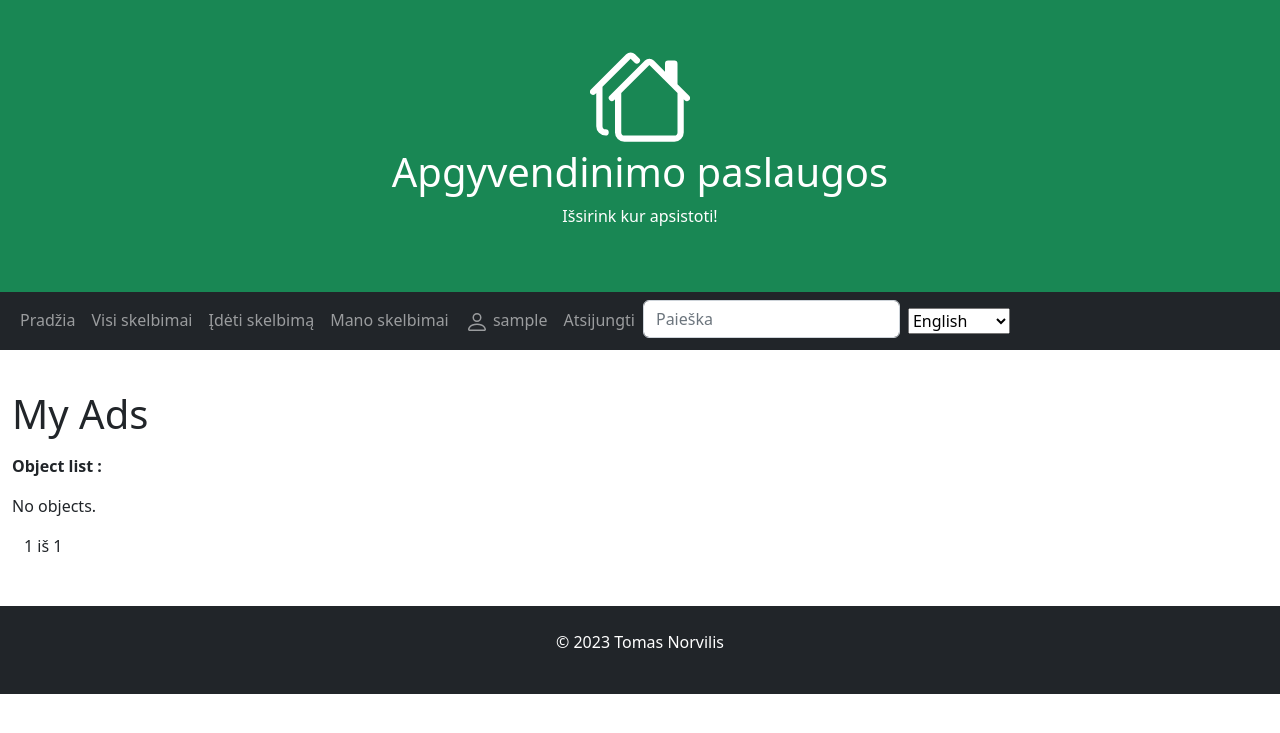
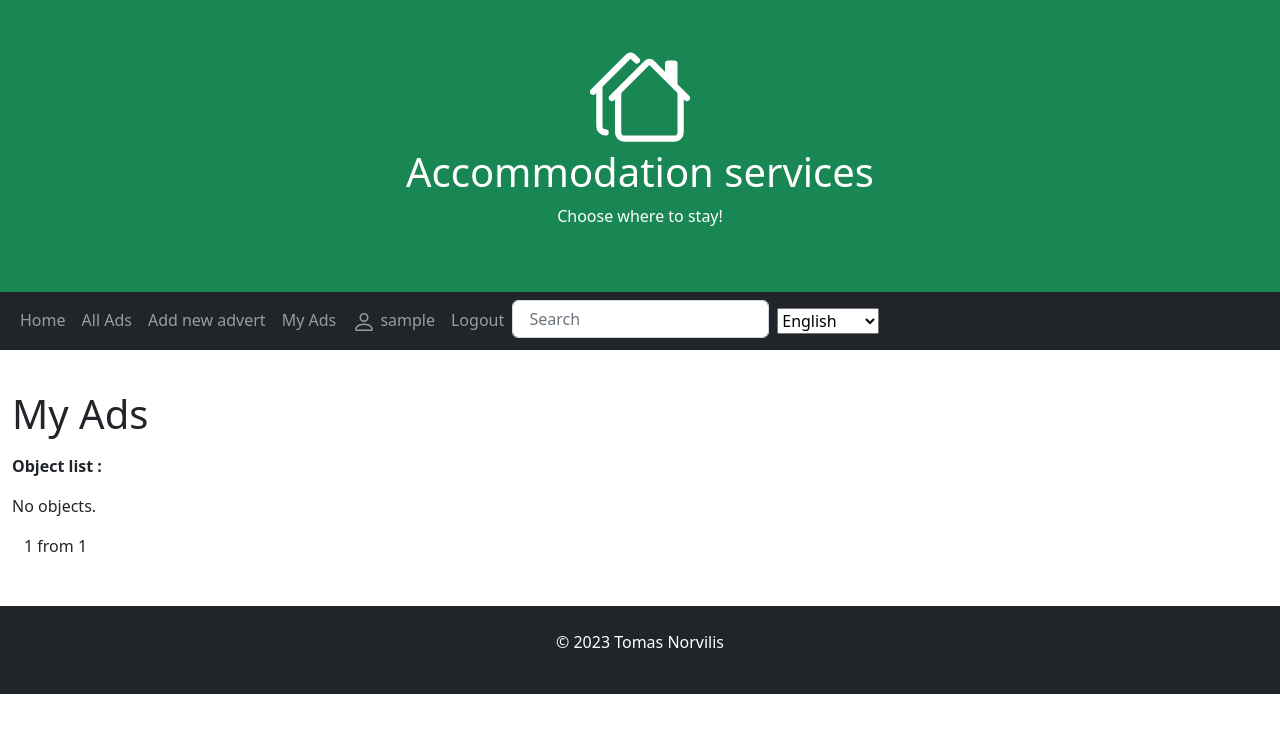
Before and after one commit to TomasNorv/pythonApgyvendinimas_2023_02, a Django app: page /userskelbimai/ in a window 1280 px wide. Shown: the top 733 px of the page. Run offline with Django 4.2, Linux system fonts and the light colour scheme; the visitor is signed in with stand-in values (Sample User, id 1); data that the repository does not hold is empty.

Commit message:
padaryti visi vertimai i eng

```diff
--- a/mysite/apgyvendinimas/templates/base.html
+++ b/mysite/apgyvendinimas/templates/base.html
@@ -1,6 +1,7 @@
 <!DOCTYPE html>
 <html lang="en">
 <head>
+    {% load i18n %}
   <title>{% block title %}{% endblock %}</title>
   {% load static %}
   <link rel="stylesheet" href="{% static 'css/styles.css' %}">
@@ -18,8 +19,8 @@
  <svg xmlns="http://www.w3.org/2000/svg" width="100" height="100" fill="currentColor" class="bi bi-houses" viewBox="0 0 16 16">
   <path d="M5.793 1a1 1 0 0 1 1.414 0l.647.646a.5.5 0 1 1-.708.708L6.5 1.707 2 6.207V12.5a.5.5 0 0 0 .5.5.5.5 0 0 1 0 1A1.5 1.5 0 0 1 1 12.5V7.207l-.146.147a.5.5 0 0 1-.708-.708L5.793 1Zm3 1a1 1 0 0 1 1.414 0L12 3.793V2.5a.5.5 0 0 1 .5-.5h1a.5.5 0 0 1 .5.5v3.293l1.854 1.853a.5.5 0 0 1-.708.708L15 8.207V13.5a1.5 1.5 0 0 1-1.5 1.5h-8A1.5 1.5 0 0 1 4 13.5V8.207l-.146.147a.5.5 0 1 1-.708-.708L8.793 2Zm.707.707L5 7.207V13.5a.5.5 0 0 0 .5.5h8a.5.5 0 0 0 .5-.5V7.207l-4.5-4.5Z"/>
 </svg>
-  <h1>Apgyvendinimo paslaugos</h1>
-  <p>Išsirink kur apsistoti!</p>
+  <h1>{% trans "Accommodation services" %}</h1>
+  <p>{% trans "Choose where to stay" %}!</p>
 
 </div>
 
@@ -29,34 +30,34 @@
 
 
       <li class="nav-item">
-        <a class="nav-link" href="{% url 'index' %}">Pradžia</a>
+        <a class="nav-link" href="{% url 'index' %}">{% trans "Home" %}</a>
       <li class="nav-item">
-        <a class="nav-link" href="{% url 'visi_skelbimai' %}">Visi skelbimai </a>
+        <a class="nav-link" href="{% url 'visi_skelbimai' %}">{% trans "All Ads" %} </a>
 
  {% if user.is_authenticated %}
 
-        <li class="nav-item"><a class="nav-link" href="{% url 'user_skelbimas_create' %}">Įdėti skelbimą</a></li>
-      <li class="nav-item"><a class="nav-link" href="{% url 'user_skelbimai' %}">Mano skelbimai</a></li>
+        <li class="nav-item"><a class="nav-link" href="{% url 'user_skelbimas_create' %}">{% trans "Add new advert" %}</a></li>
+      <li class="nav-item"><a class="nav-link" href="{% url 'user_skelbimai' %}">{% trans "My Ads" %}</a></li>
 
          <li class="nav-item"><a class="nav-link" href="{% url 'profilis' %}">
               <svg class="bi bi-person" width="1.5em" height="1.5em" viewBox="0 0 16 16" fill="currentColor" xmlns="http://www.w3.org/2000/svg">
                 <path fill-rule="evenodd" d="M13 14s1 0 1-1-1-4-6-4-6 3-6 4 1 1 1 1h10zm-9.995-.944v-.002.002zM3.022 13h9.956a.274.274 0 00.014-.002l.008-.002c-.001-.246-.154-.986-.832-1.664C11.516 10.68 10.289 10 8 10c-2.29 0-3.516.68-4.168 1.332-.678.678-.83 1.418-.832 1.664a1.05 1.05 0 00.022.004zm9.974.056v-.002.002zM8 7a2 2 0 100-4 2 2 0 000 4zm3-2a3 3 0 11-6 0 3 3 0 016 0z" clip-rule="evenodd"/>
               </svg>
               {{ user.get_username }}</a></li>
-            <li class="nav-item"><a class="nav-link" href="{% url 'logout'%}">Atsijungti</a></li>
+            <li class="nav-item"><a class="nav-link" href="{% url 'logout'%}">{% trans "Logout" %}</a></li>
           {% else %}
 
-            <li class="nav-item"><a class="nav-link" href="{% url 'login'%}">Prisijungti</a></li>
-            <li class="nav-item"><a class="nav-link" href="{% url 'register'%}">Registruotis</a></li>
+            <li class="nav-item"><a class="nav-link" href="{% url 'login'%}">{% trans "Login" %}</a></li>
+            <li class="nav-item"><a class="nav-link" href="{% url 'register'%}">{% trans "Register" %}</a></li>
 
           {% endif %}
 <li>
     <form action="{% url 'search' %} " method="get" class="form-inline my-2 my-md-0">
-    <input name="query" class="form-control" type="text" placeholder="Paieška">
+    <input name="query" class="form-control" type="text" placeholder="{% blocktrans %} Search {% endblocktrans %}">
     </form>
 </li>
  <li> {% load i18n %}
-    <li class="nav-item nav-link" >
+    <li class="nav-item nav-link " >
       <form action="{% url 'set_language' %}" method="post" >
         {% csrf_token %}
         <input name="next" type="hidden" value="{{ redirect_to }}"/>
@@ -83,7 +84,6 @@
     {% for message in messages %}
         <div class="alert alert-{% if message.tags == 'error' %}danger{% elif message.tags == 'success' %}success{% endif %}" role="alert">
                 {{ message }}
-
         </div>
     {% endfor %}
 {% endif %}
--- a/mysite/apgyvendinimas/templates/user_skelbimai.html
+++ b/mysite/apgyvendinimas/templates/user_skelbimai.html
@@ -19,17 +19,17 @@
  <div class="container puslapiai">
     <span class="step-links">
         {% if page_obj.has_previous %}
-            <a href="?page=1">&laquo; pirmas</a>
-            <a href="?page={{ page_obj.previous_page_number }}">atgal</a>
+            <a href="?page=1">&laquo; {% trans "first" %}</a>
+            <a href="?page={{ page_obj.previous_page_number }}">{% trans "back" %}</a>
         {% endif %}
 
         <span class="current">
-            {{ page_obj.number }} iš {{ page_obj.paginator.num_pages }}
+            {{ page_obj.number }} {% trans "from"%} {{ page_obj.paginator.num_pages }}
         </span>
 
         {% if page_obj.has_next %}
-            <a href="?page={{ page_obj.next_page_number }}">pirmyn</a>
-            <a href="?page={{ page_obj.paginator.num_pages }}">paskutinis &raquo;</a>
+            <a href="?page={{ page_obj.next_page_number }}">{% trans "next" %}</a>
+            <a href="?page={{ page_obj.paginator.num_pages }}">{% trans "last" %} &raquo;</a>
         {% endif %}
     </span>
 </div>
--- a/mysite/apgyvendinimas/views.py
+++ b/mysite/apgyvendinimas/views.py
@@ -138,8 +138,8 @@ def register(request):
                     return redirect('register')
                 else:
                     User.objects.create_user(username=username, email=email, password=password)
-                    #messages.info(request, f'Vartotojas {username} užregistruotas!')
-                    messages.info(request, _('User %s registered!') % username)
+                    #messages.success(request, f'Vartotojas {username} užregistruotas!')
+                    messages.success(request, _('User %s registered!') % username)
                     return redirect('login')
         else:
             #messages.error(request, 'Slaptažodžiai nesutampa!')
```
